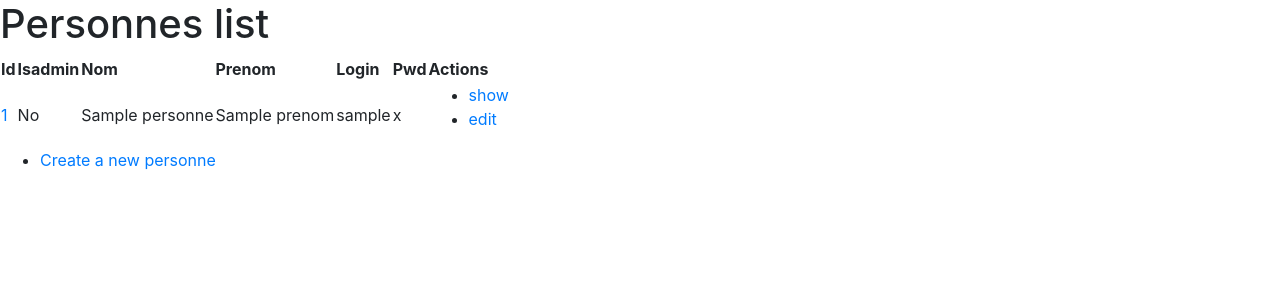
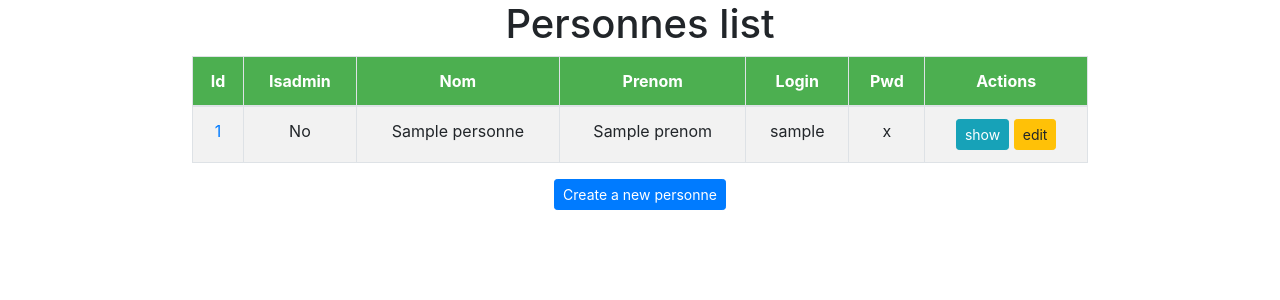
Before and after one commit to Mcmouthy/Reservation_salle, a Symfony app: template app/Resources/views/personne/index.html.twig in a window 1280 px wide. Shown: the top 300 px of the page. Run offline with Twig, Linux system fonts and the light colour scheme; the template is opened without the code that fills it: most values are stand-ins (such as "Sample title", 1, 10 or a date in 2020); some libraries are stand-ins or nearby versions.

Commit message:
add style to personne list and details

```diff
--- a/app/Resources/views/base.html.twig
+++ b/app/Resources/views/base.html.twig
@@ -5,6 +5,7 @@
         <title>{% block title %}Réservation{% endblock %}</title>
         {% block stylesheets %}
             <link rel="stylesheet" href="../../../assets/css/bootstrap.min.css">
+            <link rel="stylesheet" href="../../../assets/css/style.css">
         {% endblock %}
         <script src="../../../assets/js/jquery-3.3.1.slim.min.js"></script>
         <script src="../../../assets/js/bootstrap.min.js"></script>
--- a/app/Resources/views/personne/index.html.twig
+++ b/app/Resources/views/personne/index.html.twig
@@ -2,47 +2,48 @@
 
 
 {% block body %}
-    <h1>Personnes list</h1>
-
-    <table>
+    <h1 class="center" >Personnes list</h1>
+    <table class="table table-striped table-bordered table-style">
         <thead>
-            <tr>
-                <th>Id</th>
-                <th>Isadmin</th>
-                <th>Nom</th>
-                <th>Prenom</th>
-                <th>Login</th>
-                <th>Pwd</th>
-                <th>Actions</th>
-            </tr>
+        <tr>
+            <th class="center table-title">Id</th>
+            <th class="center table-title">Isadmin</th>
+            <th class="center table-title">Nom</th>
+            <th class="center table-title">Prenom</th>
+            <th class="center table-title">Login</th>
+            <th class="center table-title">Pwd</th>
+            <th class="center table-title">Actions</th>
+        </tr>
         </thead>
         <tbody>
         {% for personne in personnes %}
             <tr>
-                <td><a href="{{ path('personne_show', { 'id': personne.id }) }}">{{ personne.id }}</a></td>
-                <td>{% if personne.isAdmin %}Yes{% else %}No{% endif %}</td>
-                <td>{{ personne.nom }}</td>
-                <td>{{ personne.prenom }}</td>
-                <td>{{ personne.login }}</td>
-                <td>{{ personne.pwd }}</td>
-                <td>
-                    <ul>
-                        <li>
-                            <a href="{{ path('personne_show', { 'id': personne.id }) }}">show</a>
-                        </li>
-                        <li>
-                            <a href="{{ path('personne_edit', { 'id': personne.id }) }}">edit</a>
-                        </li>
-                    </ul>
+                <td class="center"><a href="{{ path('personne_show', { 'id': personne.id }) }}">{{ personne.id }}</a></td>
+                <td class="center">{% if personne.isAdmin %}Yes{% else %}No{% endif %}</td>
+                <td class="center">{{ personne.nom }}</td>
+                <td class="center">{{ personne.prenom }}</td>
+                <td class="center">{{ personne.login }}</td>
+                <td class="center">{{ personne.pwd }}</td>
+                <td class="center">
+                    {#<ul class="list-group">
+                        <li class="list-group-item">#}
+                    <a class="btn btn-info btn-sm" href="{{ path('personne_show', { 'id': personne.id }) }}">show</a>
+                    {#</li>
+                    <li class="list-group-item">#}
+                    <a class="btn btn-warning btn-sm" href="{{ path('personne_edit', { 'id': personne.id }) }}">edit</a>
+                    {# </li>
+                 </ul>#}
                 </td>
             </tr>
         {% endfor %}
         </tbody>
     </table>
 
-    <ul>
-        <li>
-            <a href="{{ path('personne_new') }}">Create a new personne</a>
-        </li>
-    </ul>
+    {#<ul>
+        <li>#}
+    <div class="center">
+        <a class="btn btn-primary btn-sm" href="{{ path('personne_new') }}">Create a new personne</a>
+    </div>
+        {#</li>
+    </ul>#}
 {% endblock %}
--- /dev/null
+++ b/assets/css/style.css
@@ -0,0 +1,22 @@
+.center{
+    text-align: center;
+}
+
+.table-title{
+    background-color: #4CAF50;
+    color: white;
+}
+
+.table-style{
+    width: 70%;
+    margin-left: 15%;
+}
+
+.table-style-delete{
+    width: 40%;
+    margin-left: 30%;
+}
+
+.delete-margin{
+    margin-top: 1%;
+}
```
Also changed, not shown: app/Resources/views/personne/show.html.twig (+26 -26 lines).
